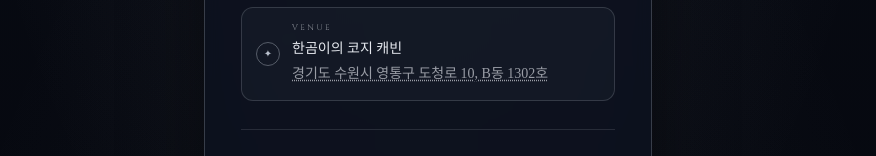
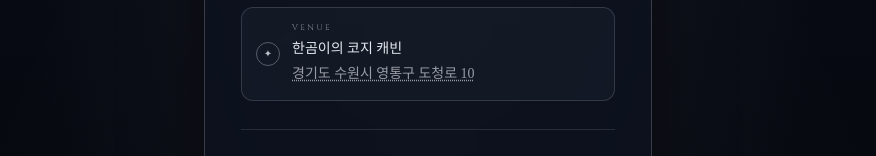
Before and after one commit to bearchiv2/be.archiv2, a plain HTML site: page christmas.html in a window 1280 px wide. Both pictures are taken after a click on the button "초대장 열기". Shown: the part 528-684 px from the top of the page, without its empty margins (212-1088 px from the left). Drawn offline with nearby package versions, Linux system fonts and the light colour scheme.

Commit message:
Update location details in christmas.html

```diff
--- a/christmas.html
+++ b/christmas.html
@@ -229,7 +229,7 @@
                         <span class="flex h-6 w-6 shrink-0 items-center justify-center rounded-full border border-[#B8C0CC]/40 text-[10px] text-[#B8C0CC]">✦</span>
                         <div class="flex-1">
                             <span class="block font-cinzel text-[8px] tracking-[0.3em] text-[#8A8E97] mb-0.5 uppercase">Venue</span>
-                            <span id="config-location" class="text-sm text-[#E6E9EF] leading-relaxed">RR곰의 코지 캐빈<br><span class="text-[#9A9DA6]">경기도 수원시 영통구 도청로 10, B동 1302호</span></span>
+                            <span id="config-location" class="text-sm text-[#E6E9EF] leading-relaxed">RR곰의 코지 캐빈<br><span class="text-[#9A9DA6]">경기도 수원시 영통구 도청로 10</span></span>
                         </div>
                     </div>
                 </div>
@@ -294,7 +294,7 @@
             targetDateTime: "2026-12-23T00:00:00",
 
             dateTimeText: "2026년 12월 23일(or 24일)",
-            locationText: "한곰이의 코지 캐빈<br><a href=\"https://map.naver.com/p/search/경기도 수원시 영통구 도청로 10\" target=\"_blank\" rel=\"noopener\" class=\"text-[#9A9DA6] underline decoration-dotted underline-offset-2 hover:text-[#E8ECF2] transition\">경기도 수원시 영통구 도청로 10, B동 1302호</a>",
+            locationText: "한곰이의 코지 캐빈<br><a href=\"https://map.naver.com/p/search/경기도 수원시 영통구 도청로 10\" target=\"_blank\" rel=\"noopener\" class=\"text-[#9A9DA6] underline decoration-dotted underline-offset-2 hover:text-[#E8ECF2] transition\">경기도 수원시 영통구 도청로 10</a>",
 
             timeline: [
                 { step: "01", title: "한곰이의 코지 캐빈에 오신 것을 환영합니다", desc: "설레는 마음으로 시작하는 아늑한 시간" },
```
